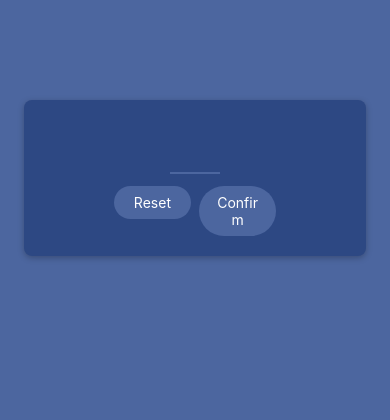
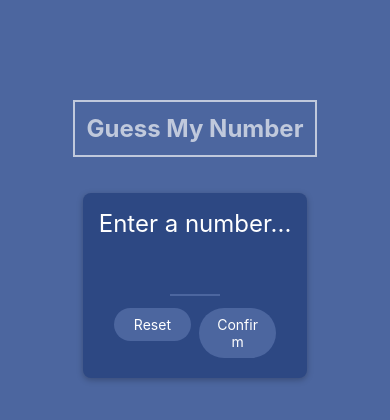
Before and after one commit to fernandocucci/GuessGame, a React Native app: screen / in a window 390 px wide. Shown: the top 420 px of the page. Built offline with nearby package versions, Linux system fonts and the light colour scheme.

Commit message:
Card Component

```diff
--- a/App.js
+++ b/App.js
@@ -3,18 +3,31 @@ import StartGameScreen from "./screens/StartGameScreen";
 import { LinearGradient } from "expo-linear-gradient";
 import { useState } from "react";
 import GameScreen from "./screens/GameScreen";
+import GameOverScreen from "./screens/GameOverScreen";
 import Colors from "./constants/colors";
 
 export default function App() {
   const [userNumber, setUserNumber] = useState();
+  const [gameIsOver, setGameIsOver] = useState(true);
 
   function pickedNumberHandler(pickedNumber) {
     setUserNumber(pickedNumber);
+    setGameIsOver(false);
+  }
+
+  function gameOverHandler() {
+    setGameIsOver(true);
   }
 
   let screen = <StartGameScreen onNumberSelected={pickedNumberHandler} />;
   if (userNumber) {
-    screen = <GameScreen />;
+    screen = (
+      <GameScreen userNumber={userNumber} onGameOver={gameOverHandler} />
+    );
+  }
+
+  if (gameIsOver && userNumber) {
+    screen = <GameOverScreen />;
   }
 
   return (
--- /dev/null
+++ b/components/ui/Card.js
@@ -0,0 +1,61 @@
+import { View, Text, StyleSheet } from "react-native";
+import Colors from "../../constants/colors";
+import PrimaryButton from "./PrimaryButton";
+
+function Card({
+  children,
+  resetInputHandler,
+  confirmInputHandler,
+  title,
+  primaryBtn,
+  secondaryBtn,
+}) {
+  return (
+    <View style={styles.card}>
+      <Text style={styles.instruction}>{title}</Text>
+      {children}
+      <View style={styles.buttonsContainer}>
+        <View style={styles.buttonContainer}>
+          <PrimaryButton onPress={resetInputHandler}>
+            {secondaryBtn}
+          </PrimaryButton>
+        </View>
+        <View style={styles.buttonContainer}>
+          <PrimaryButton onPress={confirmInputHandler}>
+            {primaryBtn}
+          </PrimaryButton>
+        </View>
+      </View>
+    </View>
+  );
+}
+
+const styles = StyleSheet.create({
+  card: {
+    padding: 16,
+    marginTop: 36,
+    marginHorizontal: 24,
+    borderRadius: 8,
+    backgroundColor: Colors.primary800,
+    elevation: 4,
+    shadowColor: "black",
+    shadowOffset: { width: 0, height: 2 },
+    shadowRadius: 6,
+    shadowOpacity: 0.25,
+    justifyContent: "center",
+    alignItems: "center",
+  },
+  instruction: {
+    color: "white",
+    fontSize: 24,
+  },
+  buttonContainer: {
+    flex: 1,
+  },
+
+  buttonsContainer: {
+    flexDirection: "row",
+  },
+});
+
+export default Card;
--- a/screens/GameOverScreen.js
+++ b/screens/GameOverScreen.js
@@ -0,0 +1,7 @@
+import { Text } from "react-native";
+
+function GameOverScreen() {
+  return <Text>Game is Over</Text>;
+}
+
+export default GameOverScreen;
--- a/screens/GameScreen.js
+++ b/screens/GameScreen.js
@@ -1,7 +1,8 @@
-import { Text, View, StyleSheet } from "react-native";
+import { View, StyleSheet, Alert } from "react-native";
 import Title from "../components/ui/Title";
-import { useState } from "react";
+import { useState, useEffect } from "react";
 import NumberContainer from "../components/game/NumberContainer";
+import Card from "../components/ui/Card";
 
 function generateRandomBetween(min, max, exclude) {
   const rndNum = Math.floor(Math.random() * (max - min)) + min;
@@ -13,15 +14,54 @@ function generateRandomBetween(min, max, exclude) {
   }
 }
 
-function GameScreen({ userNumber }) {
+let minBoundary = 1;
+let maxBoundary = 100;
+
+function GameScreen({ userNumber, onGameOver }) {
   const initialGuess = generateRandomBetween(1, 100, userNumber);
   const [currentGuess, setCurrentGuess] = useState(initialGuess);
+
+  useEffect(() => {
+    if (currentGuess === userNumber) {
+      onGameOver();
+    }
+  }, [currentGuess, userNumber, onGameOver]);
+
+  function nextGuessHandler(direction) {
+    if (
+      (direction === "lower" && currentGuess < userNumber) ||
+      (direction === "greater" && currentGuess > userNumber)
+    ) {
+      Alert.alert("Don't lie", "This is wrong... ", [
+        { text: "Sorry", style: "cancel" },
+      ]);
+      return;
+    }
+    if (direction === "lower") {
+      maxBoundary = currentGuess;
+    } else {
+      minBoundary = currentGuess + 1;
+    }
+    const newRndNumber = generateRandomBetween(
+      minBoundary,
+      maxBoundary,
+      currentGuess
+    );
+    setCurrentGuess(newRndNumber);
+  }
+
   return (
     <View style={styles.screen}>
       <Title>Opponent's Guess</Title>
       <NumberContainer>{currentGuess}</NumberContainer>
       <View>
-        <Text>Higher or Lower?</Text>
+        <Card
+          title="Higher or Lower?"
+          primaryBtn="+"
+          secondaryBtn="-"
+          confirmInputHandler={nextGuessHandler.bind(this, "greater")}
+          resetInputHandler={nextGuessHandler.bind(this, "lower")}
+        ></Card>
       </View>
       <View></View>
     </View>
@@ -33,6 +73,9 @@ const styles = StyleSheet.create({
     padding: 12,
     flex: 1,
   },
+  buttons: {
+    flexDirection: "column",
+  },
 });
 
 export default GameScreen;
--- a/screens/StartGameScreen.js
+++ b/screens/StartGameScreen.js
@@ -1,7 +1,8 @@
 import { TextInput, View, StyleSheet, Alert } from "react-native";
-import PrimaryButton from "../components/ui/PrimaryButton";
 import { useState } from "react";
 import Colors from "../constants/colors";
+import Title from "../components/ui/Title";
+import Card from "../components/ui/Card";
 
 function StartGameScreen({ onNumberSelected }) {
   const [enteredNumber, setEnteredNumber] = useState("");
@@ -26,7 +27,15 @@ function StartGameScreen({ onNumberSelected }) {
   }
 
   return (
-    <View style={styles.inputContainer}>
+    <View style={styles.rootContainer}>
+      <Title>Guess My Number</Title>
+      <Card
+        title="Enter a number..."
+        resetInputHandler={resetInputHandler}
+        confirmInputHandler={confirmInputHandler}
+        primaryBtn="Confirm"
+        secondaryBtn="Reset"
+      >
         <TextInput
           style={styles.numberInput}
           maxLength={2}
@@ -36,34 +45,17 @@ function StartGameScreen({ onNumberSelected }) {
           onChangeText={numberInputHandler}
           value={enteredNumber}
         />
-      <View style={styles.buttonsContainer}>
-        <View style={styles.buttonContainer}>
-          <PrimaryButton onPress={resetInputHandler}>Reset</PrimaryButton>
-        </View>
-        <View style={styles.buttonContainer}>
-          <PrimaryButton onPress={confirmInputHandler}>Confirm</PrimaryButton>
-        </View>
-      </View>
+      </Card>
     </View>
   );
 }
 
 const styles = StyleSheet.create({
-  inputContainer: {
-    padding: 16,
+  rootContainer: {
+    flex: 1,
     marginTop: 100,
-    marginHorizontal: 24,
-    borderRadius: 8,
-    backgroundColor: Colors.primary800,
-    elevation: 4,
-    shadowColor: "black",
-    shadowOffset: { width: 0, height: 2 },
-    shadowRadius: 6,
-    shadowOpacity: 0.25,
-    justifyContent: "center",
     alignItems: "center",
   },
-
   numberInput: {
     height: 50,
     width: 50,
@@ -75,14 +67,6 @@ const styles = StyleSheet.create({
     fontWeight: "bold",
     textAlign: "center",
   },
-
-  buttonsContainer: {
-    flexDirection: "row",
-  },
-
-  buttonContainer: {
-    flex: 1,
-  },
 });
 
 export default StartGameScreen;
```
Lines whose indentation alone changed are shown as unchanged.
